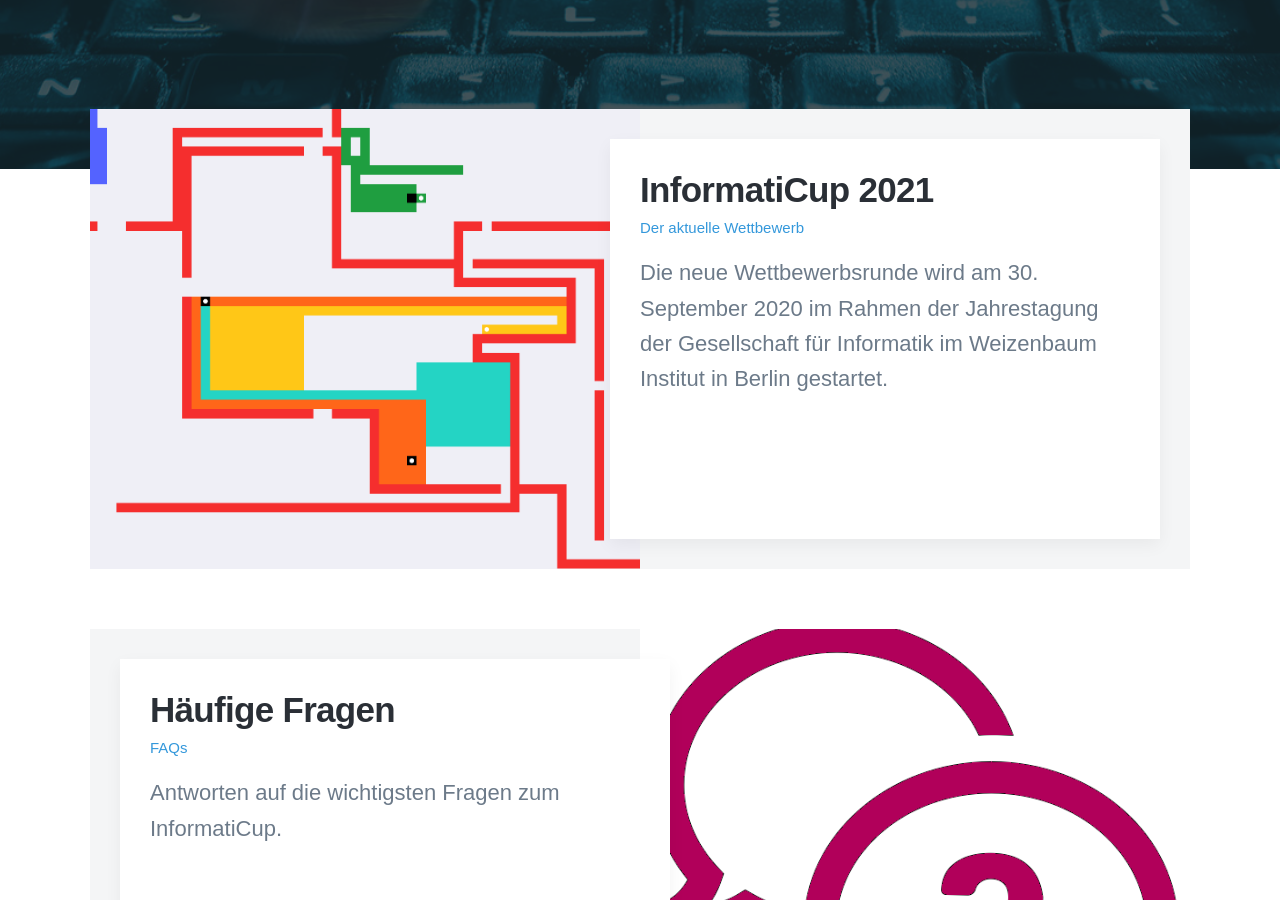
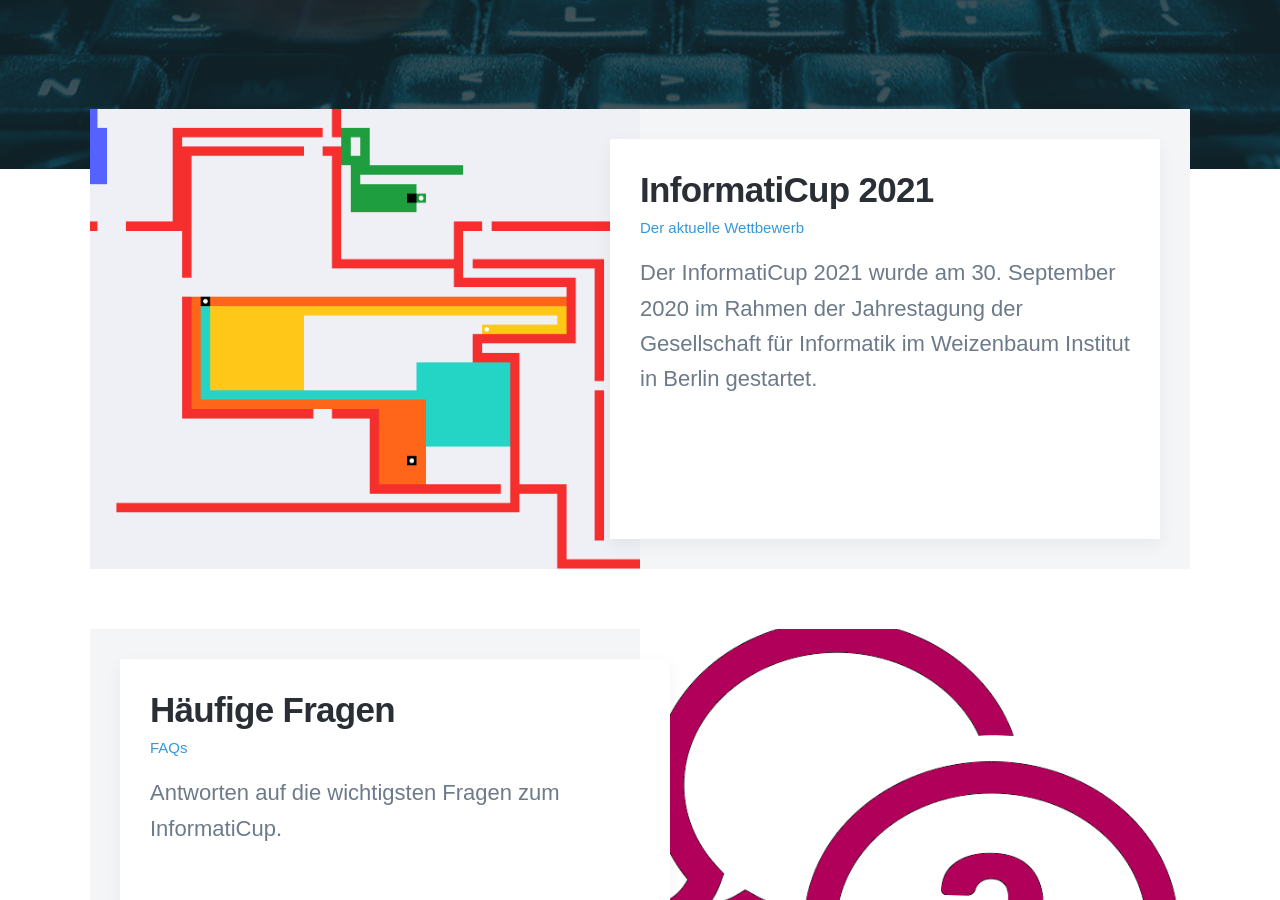
Before and after one commit to informatiCup/informaticup.github.io, a Jekyll site: the page built from index.html, in a window 1280 px wide and 900 px high, scrolled down 578 px. Built offline with Jekyll 4.4.1, drawn with Linux system fonts in a browser that asks for light colours; nearby versions of some CDN libraries; some web fonts are replaced.

Commit message:
Update 20-current.md

```diff
--- a/_competition/20-current.md
+++ b/_competition/20-current.md
@@ -2,7 +2,7 @@
 title: 'InformatiCup 2021'
 subtitle: 'Der aktuelle Wettbewerb'
 date: 2020-01-01 00:00:00
-description: Die neue Wettbewerbsrunde wird am 30. September 2020 im Rahmen der Jahrestagung der Gesellschaft für Informatik im Weizenbaum Institut in Berlin gestartet.
+description: Der InformatiCup 2021 wurde am 30. September 2020 im Rahmen der Jahrestagung der Gesellschaft für Informatik im Weizenbaum Institut in Berlin gestartet.
 featured_image: '/images/competition/spe_ed.png'
 ---
 
```
